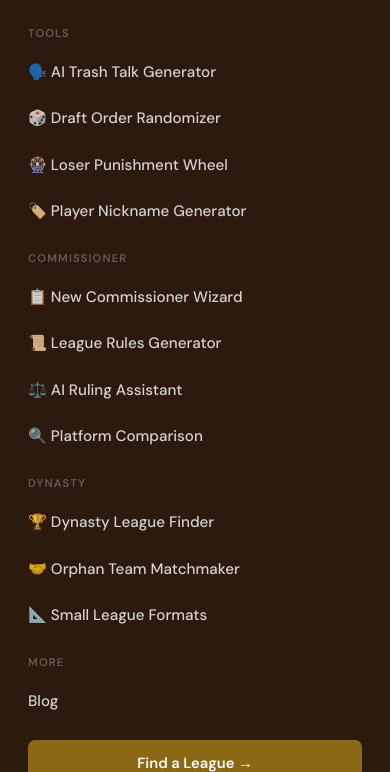
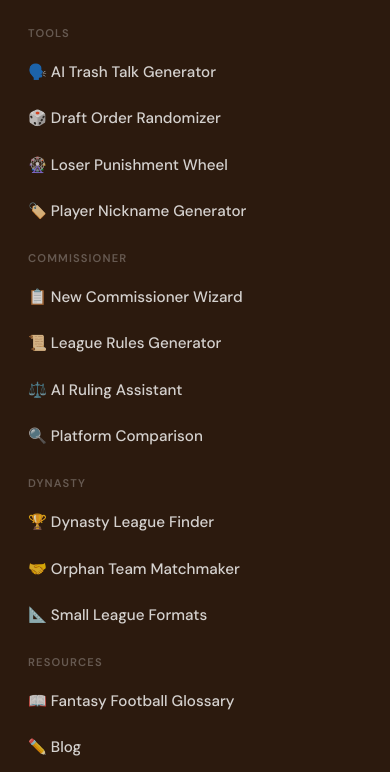
Before and after one commit to bmetzler2020-cmyk/commishhub, a website: page draft-order-randomizer/index.html in a window 390 px wide. Both pictures are taken after a click on the button 345 px from the left and 33 px from the top of the page. Shown: the part 72-844 px from the top of the page. Drawn offline with nearby package versions, Linux system fonts and the light colour scheme.

Commit message:
audit fix

```diff
--- a/draft-order-randomizer/index.html
+++ b/draft-order-randomizer/index.html
@@ -389,7 +389,13 @@
             <a href="/small-league-dynasty-formats/"><span class="di" aria-hidden="true">📐</span> Small League Formats</a>
           </div>
         </li>
-        <li><a href="/blog/">Blog</a></li>
+        <li>
+          <button aria-haspopup="true">Resources <span class="chevron" aria-hidden="true">▾</span></button>
+          <div class="drop">
+            <a href="/fantasy-football-glossary/"><span class="di" aria-hidden="true">📖</span> Fantasy Football Glossary</a>
+            <a href="/blog/"><span class="di" aria-hidden="true">✏️</span> Blog</a>
+          </div>
+        </li>
       </ul>
       <a class="nav-cta" href="/#find-league">Find a League →</a>
       <button class="hamburger" id="hamburger" aria-label="Toggle navigation" aria-expanded="false">
@@ -412,8 +418,9 @@
     <a href="/dynasty-league-finder/">🏆 Dynasty League Finder</a>
     <a href="/orphan-team-matchmaker/">🤝 Orphan Team Matchmaker</a>
     <a href="/small-league-dynasty-formats/">📐 Small League Formats</a>
-    <div class="mobile-section-label">More</div>
-    <a href="/blog/">Blog</a>
+    <div class="mobile-section-label">Resources</div>
+    <a href="/fantasy-football-glossary/">📖 Fantasy Football Glossary</a>
+    <a href="/blog/">✏️ Blog</a>
     <a class="mobile-cta" href="/#find-league">Find a League →</a>
   </div>
 
```
Also changed, not shown: dynasty-league-finder/index.html (+10 -3 lines), player-nickname-generator/index.html (+10 -3 lines), punishment-wheel/index.html (+10 -3 lines), trash-talk-generator/index.html (+10 -3 lines).
